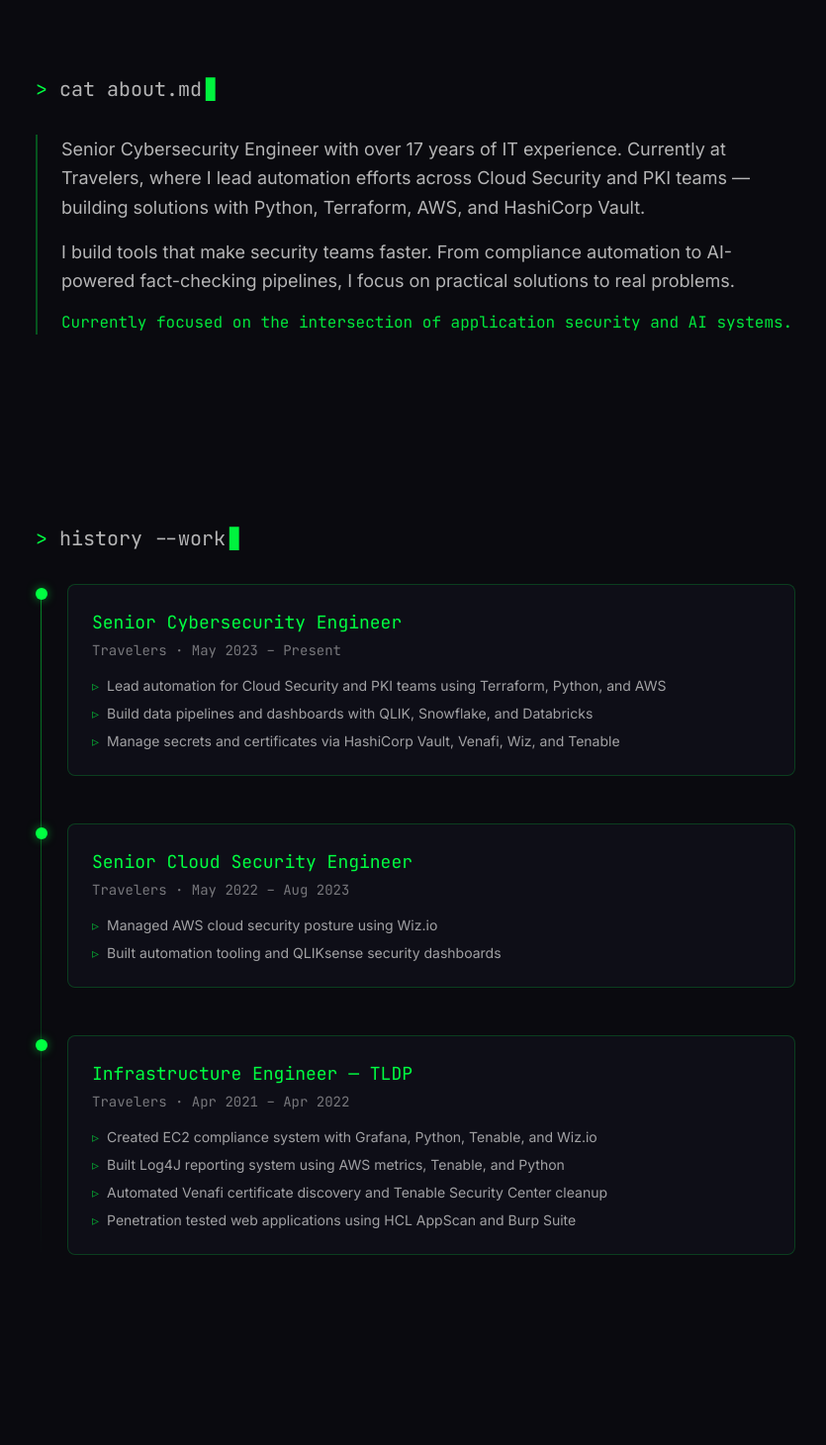
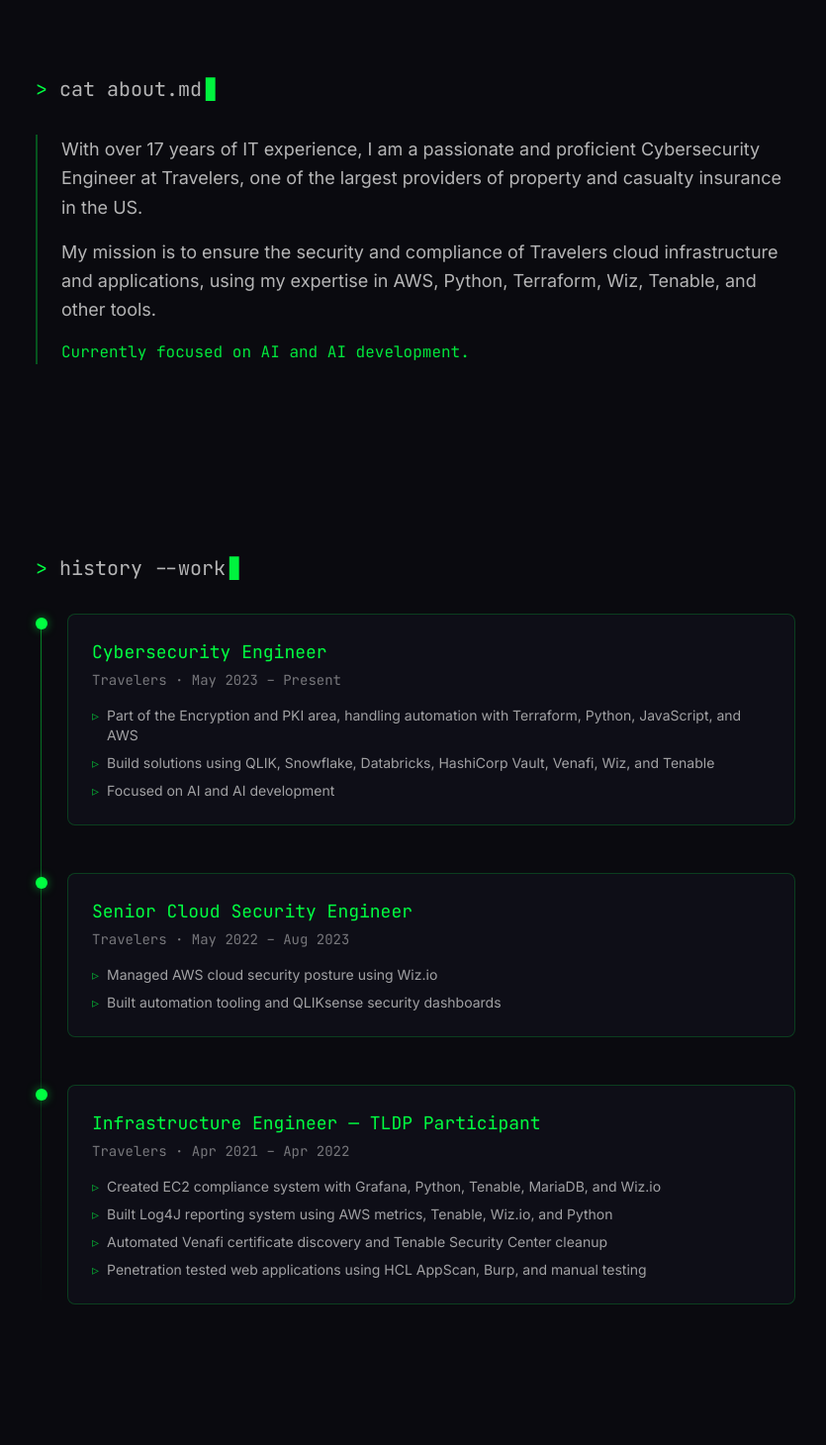
Before and after one commit to grifmang/resume-site, a Next.js app: page / in a window 1280 px wide. Shown: the part 820-2280 px from the top of the page at 99% size, without its empty margins (220-1055 px from the left). Built offline with nearby package versions, Linux system fonts and the light colour scheme.

Commit message:
update: sync about, experience, and hero with LinkedIn profile
Co-Authored-By: Claude Opus 4.6 (1M context) <noreply@anthropic.com>

```diff
--- a/src/components/About.tsx
+++ b/src/components/About.tsx
@@ -18,19 +18,17 @@ export default function About() {
         <SectionHeader command="cat about.md" />
         <div className="space-y-4 text-foreground/80 text-lg leading-relaxed border-l-2 border-terminal-green/30 pl-6">
           <p>
-            Senior Cybersecurity Engineer with over 17 years of IT experience.
-            Currently at Travelers, where I lead automation efforts across
-            Cloud Security and PKI teams — building solutions with Python, Terraform,
-            AWS, and HashiCorp Vault.
+            With over 17 years of IT experience, I am a passionate and proficient
+            Cybersecurity Engineer at Travelers, one of the largest providers of
+            property and casualty insurance in the US.
           </p>
           <p>
-            I build tools that make security teams faster. From compliance
-            automation to AI-powered fact-checking pipelines, I focus on
-            practical solutions to real problems.
+            My mission is to ensure the security and compliance of Travelers
+            cloud infrastructure and applications, using my expertise in AWS,
+            Python, Terraform, Wiz, Tenable, and other tools.
           </p>
           <p className="text-terminal-green/90 font-[family-name:var(--font-jetbrains-mono)] text-base">
-            Currently focused on the intersection of application security and AI
-            systems.
+            Currently focused on AI and AI development.
           </p>
         </div>
       </div>
--- a/src/components/Experience.tsx
+++ b/src/components/Experience.tsx
@@ -5,13 +5,13 @@ import SectionHeader from "./SectionHeader";
 
 const roles = [
   {
-    title: "Senior Cybersecurity Engineer",
+    title: "Cybersecurity Engineer",
     company: "Travelers",
     date: "May 2023 – Present",
     bullets: [
-      "Lead automation for Cloud Security and PKI teams using Terraform, Python, and AWS",
-      "Build data pipelines and dashboards with QLIK, Snowflake, and Databricks",
-      "Manage secrets and certificates via HashiCorp Vault, Venafi, Wiz, and Tenable",
+      "Part of the Encryption and PKI area, handling automation with Terraform, Python, JavaScript, and AWS",
+      "Build solutions using QLIK, Snowflake, Databricks, HashiCorp Vault, Venafi, Wiz, and Tenable",
+      "Focused on AI and AI development",
     ],
   },
   {
@@ -24,14 +24,14 @@ const roles = [
     ],
   },
   {
-    title: "Infrastructure Engineer — TLDP",
+    title: "Infrastructure Engineer — TLDP Participant",
     company: "Travelers",
     date: "Apr 2021 – Apr 2022",
     bullets: [
-      "Created EC2 compliance system with Grafana, Python, Tenable, and Wiz.io",
-      "Built Log4J reporting system using AWS metrics, Tenable, and Python",
+      "Created EC2 compliance system with Grafana, Python, Tenable, MariaDB, and Wiz.io",
+      "Built Log4J reporting system using AWS metrics, Tenable, Wiz.io, and Python",
       "Automated Venafi certificate discovery and Tenable Security Center cleanup",
-      "Penetration tested web applications using HCL AppScan and Burp Suite",
+      "Penetration tested web applications using HCL AppScan, Burp, and manual testing",
     ],
   },
 ];
--- a/src/components/Hero.tsx
+++ b/src/components/Hero.tsx
@@ -24,7 +24,7 @@ const terminalLines = [
   { command: "whoami", output: "Tim Griffith" },
   {
     command: "cat role.txt",
-    output: "Cybersecurity Engineer | Security Engineering",
+    output: "Cybersecurity Engineer | Automation, Python, Security, AWS",
   },
 ];
 
```
